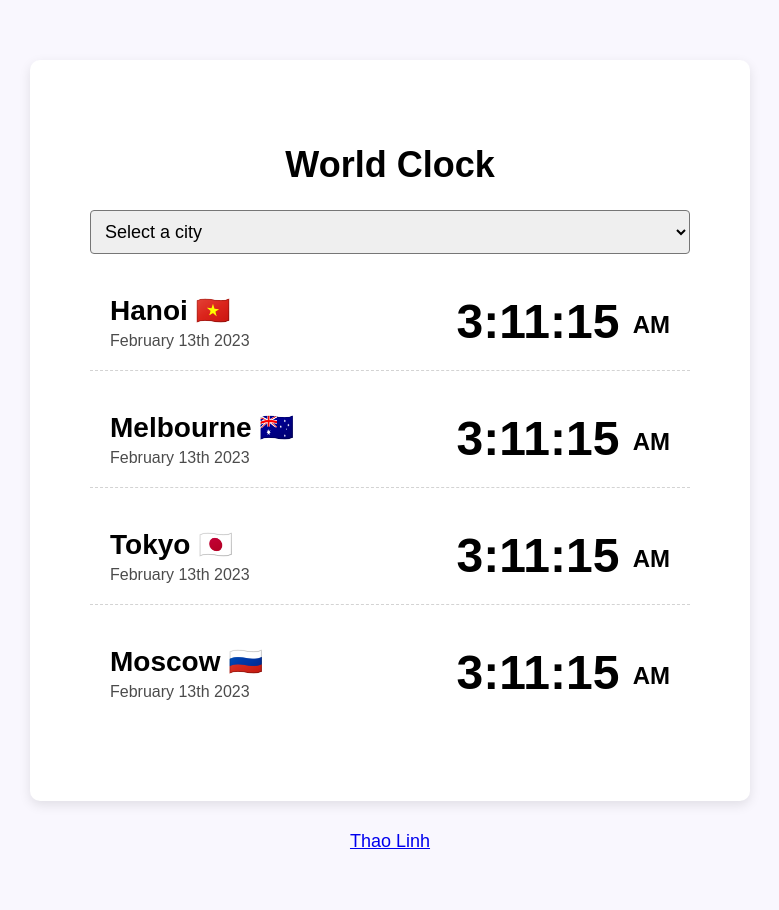
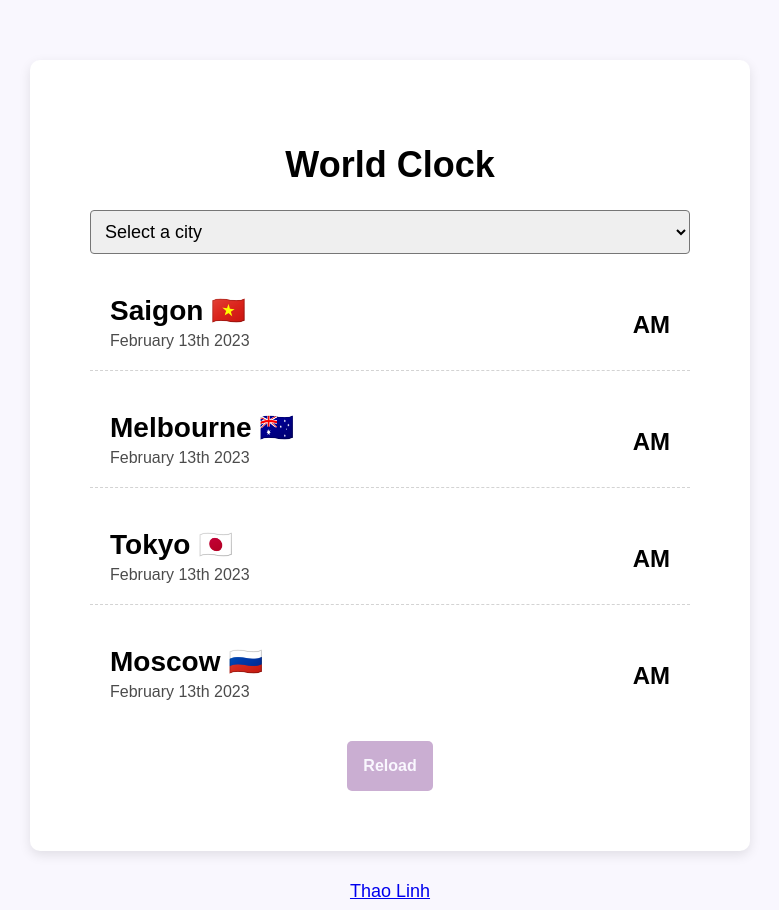
Before and after one commit to thaorlinh2210/world-clock, a plain HTML site: page index.html in a window 1280 px wide. Shown: the whole page, without its empty margins (250-1029 px from the left). Before the commit the page ends 860 px from the top, so only its background shows below. Drawn offline with nearby package versions, Linux system fonts and the light colour scheme; a script that the page names is missing.

Commit message:
added reload button

```diff
--- a/css/style.css
+++ b/css/style.css
@@ -55,3 +55,17 @@ h2 {
 .date {
   opacity: 0.7;
 }
+
+.button {
+  text-align: center;
+}
+
+#reload {
+  background-color: #caaed2;
+  padding: 16px;
+  font-size: 16px;
+  color: #f9f7fe;
+  border: none;
+  font-weight: bold;
+  border-radius: 5px;
+}
--- a/index.html
+++ b/index.html
@@ -15,39 +15,44 @@
       <select id="city">
         <option selected disabled>Select a city</option>
         <option value="current">My location</option>
-        <option value="Asia/Saigon">Hanoi 🇻🇳</option>
+        <option value="Asia/Saigon">Saigon 🇻🇳</option>
         <option value="Australia/Melbourne">Melbourne 🇦🇺</option>
         <option value="Asia/Tokyo">Tokyo 🇯🇵</option>
       </select>
       <div id="cities">
-        <div class="city" id="hanoi">
+        <div class="city" id="saigon">
           <div>
-            <h2>Hanoi 🇻🇳</h2>
+            <h2>Saigon 🇻🇳</h2>
             <div class="date">February 13th 2023</div>
           </div>
-          <div class="time">3:11:15 <small>AM</small></div>
+          <div class="time"><small>AM</small></div>
         </div>
         <div class="city" id="melbourne">
           <div>
             <h2>Melbourne 🇦🇺</h2>
             <div class="date">February 13th 2023</div>
           </div>
-          <div class="time">3:11:15 <small>AM</small></div>
+          <div class="time"><small>AM</small></div>
         </div>
         <div class="city" id="tokyo">
           <div>
             <h2>Tokyo 🇯🇵</h2>
             <div class="date">February 13th 2023</div>
           </div>
-          <div class="time">3:11:15 <small>AM</small></div>
+          <div class="time"><small>AM</small></div>
         </div>
         <div class="city" id="moscow">
           <div>
             <h2>Moscow 🇷🇺</h2>
             <div class="date">February 13th 2023</div>
           </div>
-          <div class="time">3:11:15 <small>AM</small></div>
+          <div class="time"><small>AM</small></div>
         </div>
+      </div>
+      <div class="button">
+        <button type="button" id="reload" onclick="window.location.reload()">
+          Reload
+        </button>
       </div>
     </div>
     <footer><a href="https://github.com/thaorlinh2210">Thao Linh</a></footer>
--- a/js/index.js
+++ b/js/index.js
@@ -1,6 +1,6 @@
 //Hanoi
 function updateTime() {
-  let hanoiElement = document.querySelector("#hanoi");
+  let hanoiElement = document.querySelector("#saigon");
   let hanoiDateElement = hanoiElement.querySelector(".date");
   let hanoiTimeElement = hanoiElement.querySelector(".time");
   let hanoiTime = moment().tz("Asia/Saigon");
```
